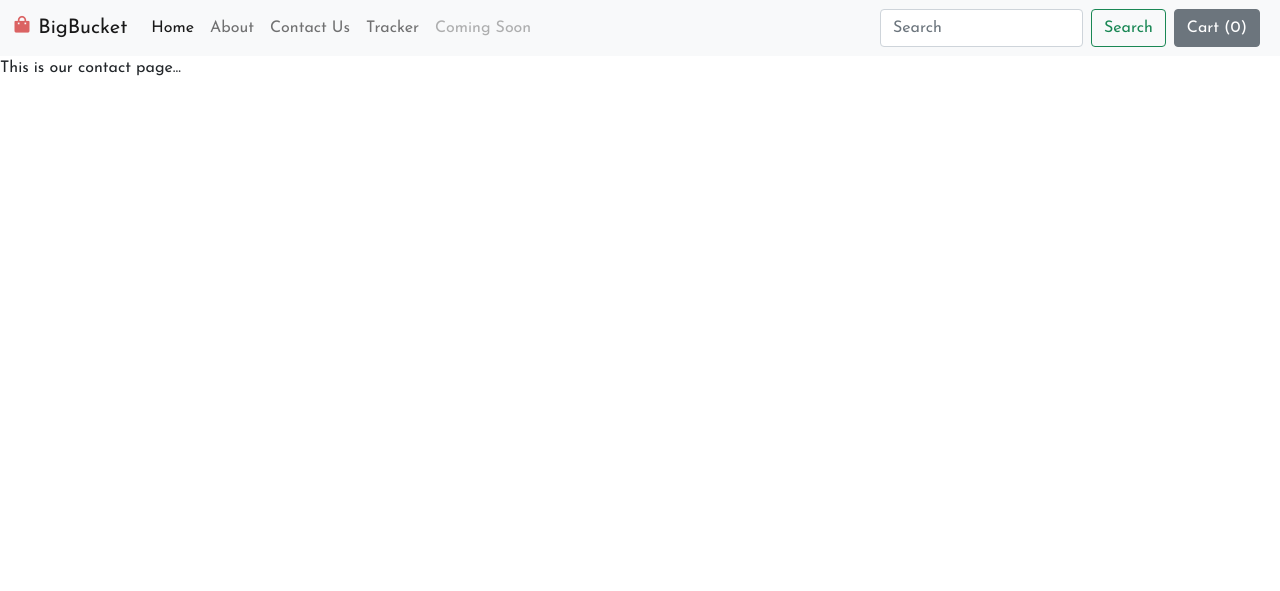
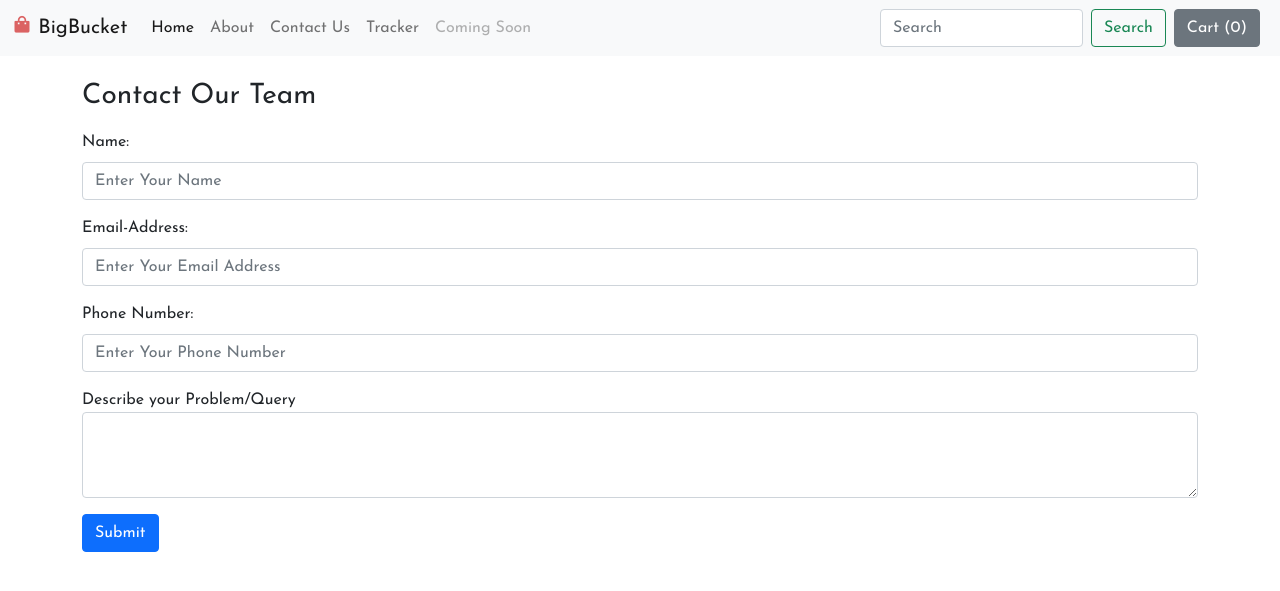
Before and after one commit to LokeshAgr1310/BigBucket-Ecommerce-Website, a Django app: page /shop/contact/ in a window 1280 px wide. Shown: the top 591 px of the page. Run offline with Django 3.2, Linux system fonts and the light colour scheme.

Commit message:
Designing our Contact Page

```diff
--- a/shop/templates/shop/contact.html
+++ b/shop/templates/shop/contact.html
@@ -1,8 +1,40 @@
 {% extends "shop/base.html" %}
-
+{% load static %}
 
 {% block title %}Contact - Shop|Big Bucket{% endblock  %}
 
 {% block body %}
-    <p>This is our contact page...</p>
+    {# TODO: Making the alert when contact form is saved #}
+    <!--<div class="alert alert-success alert-dismissible fade text-center" id="contactFormAlert" role="alert">
+        <strong>Your contact form is submitted successfully!!!</strong>
+        <button type="button" class="btn-close" data-bs-dismiss="alert" aria-label="Close"></button>
+    </div> -->
+    <div class="container my-4">
+        <h3>Contact Our Team</h3>
+        <form action="{% url 'shop:ContactUs' %}" method="post">
+        {% csrf_token %}
+            <div class="form-group my-3">
+                <label for="name" class="form-label">Name: </label>
+                <input type="text" id="name" name="name" class="form-control" placeholder="Enter Your Name">
+            </div>
+            <div class="form-group my-3">
+                <label for="email" class="form-label">Email-Address: </label>
+                <input type="email" id="name" name="email" class="form-control" placeholder="Enter Your Email Address">
+            </div>
+            <div class="form-group my-3">
+                <label for="phone" class="form-label">Phone Number: </label>
+                <input type="tel" id="phone" name="phone" class="form-control" placeholder="Enter Your Phone Number">
+            </div>
+            <div class="form-group my-3">
+                <label for="desc">Describe your Problem/Query</label>
+                <textarea class="form-control" id="desc" name="desc" rows="3"></textarea>
+            </div>
+            <button type="submit" class="btn btn-primary">Submit</button>
+        </form>
+    </div>
+
 {% endblock  %}
+
+{% block js %}
+    <script src="{% static 'shop/js/contact.js' %}"></script>
+{% endblock %}
```
